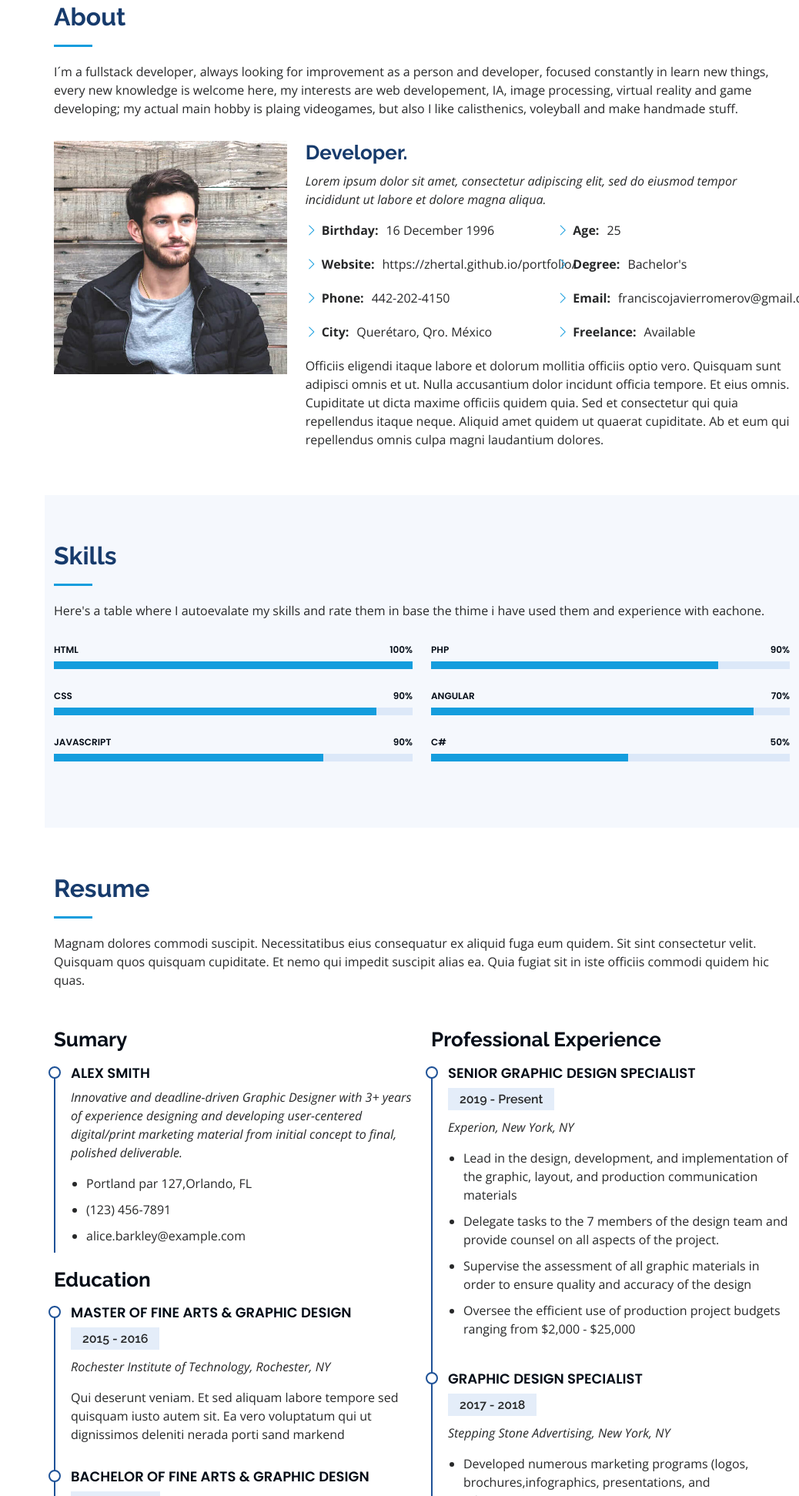
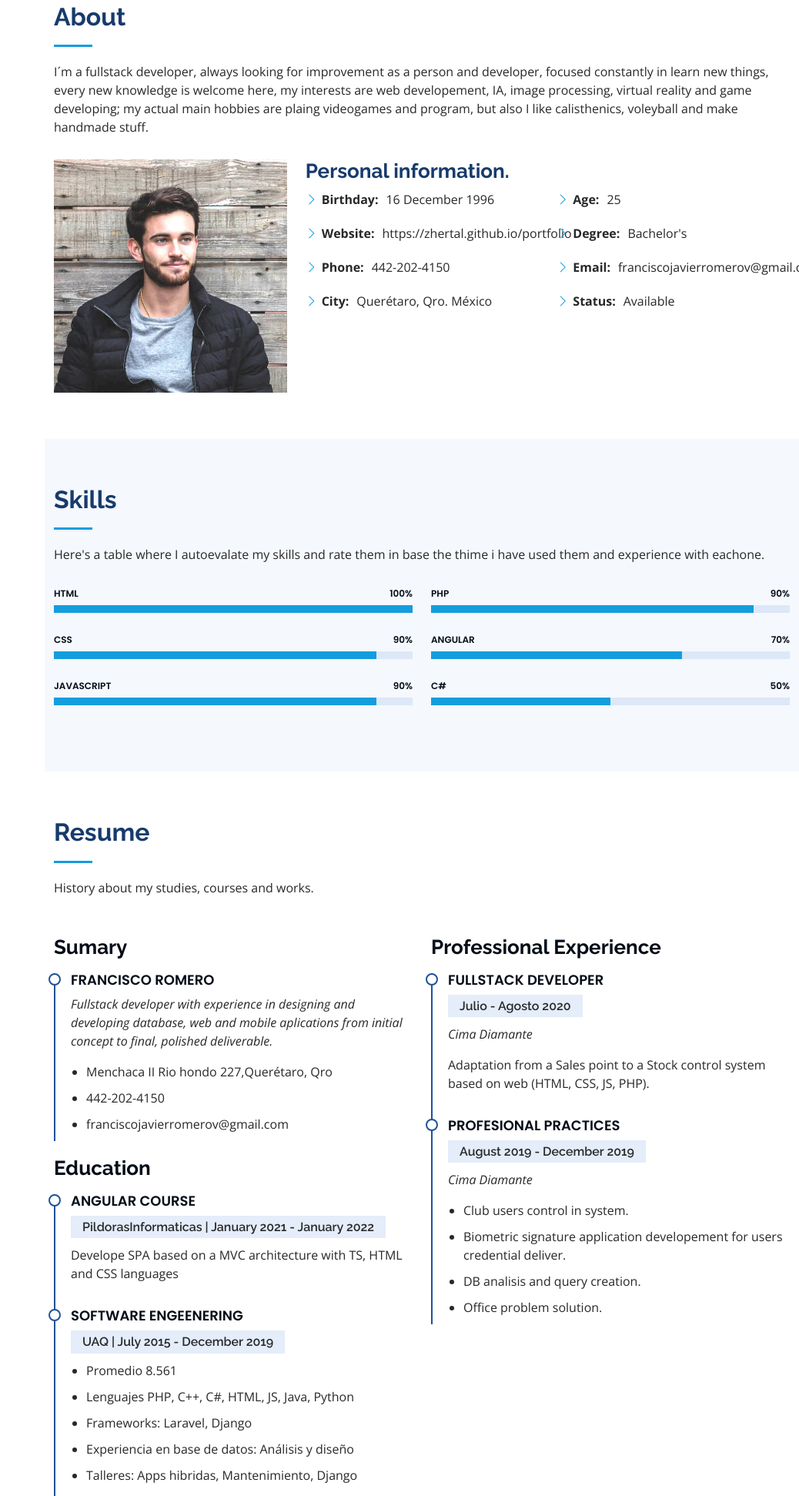
Before and after one commit to Zhertal/portfolio, a plain HTML site: page index.html in a window 1280 px wide. Shown: the part 857-2800 px from the top of the page at 77% size, without its empty margins (242-1280 px from the left). Drawn offline with nearby package versions, Linux system fonts and the light colour scheme.

Commit message:
Filling template in process

```diff
--- a/index.html
+++ b/index.html
@@ -102,7 +102,7 @@
 
         <div class="section-title">
           <h2>About</h2>
-          <p>I´m a fullstack developer, always looking for improvement as a person and developer, focused constantly in learn new things, every new knowledge is welcome here, my interests are web developement, IA, image processing, virtual reality and game developing; my actual main hobby is plaing videogames, but also I like calisthenics, voleyball and make handmade stuff.</p>
+          <p>I´m a fullstack developer, always looking for improvement as a person and developer, focused constantly in learn new things, every new knowledge is welcome here, my interests are web developement, IA, image processing, virtual reality and game developing; my actual main hobbies are plaing videogames and program, but also I like calisthenics, voleyball and make handmade stuff.</p>
         </div>
 
         <div class="row">
@@ -110,16 +110,15 @@
             <img src="assets/img/profile-img.jpg" class="img-fluid" alt="">
           </div>
           <div class="col-lg-8 pt-4 pt-lg-0 content" data-aos="fade-left">
-            <h3>Developer.</h3>
-            <p class="fst-italic">
-              Lorem ipsum dolor sit amet, consectetur adipiscing elit, sed do eiusmod tempor incididunt ut labore et dolore
-              magna aliqua.
-            </p>
+            <h3>Personal information.</h3>
+            <!--p class="fst-italic">
+              My personal information and details:
+            </p-->
             <div class="row">
               <div class="col-lg-6">
                 <ul>
                   <li><i class="bi bi-chevron-right"></i> <strong>Birthday:</strong> <span>16 December 1996</span></li>
-                  <li><i class="bi bi-chevron-right"></i> <strong>Website:</strong> <span>https://zhertal.github.io/portfolio/</span></li>
+                  <li><i class="bi bi-chevron-right"></i> <strong>Website:</strong> <span>https://zhertal.github.io/portfolio</span></li>
                   <li><i class="bi bi-chevron-right"></i> <strong>Phone:</strong> <span>442-202-4150</span></li>
                   <li><i class="bi bi-chevron-right"></i> <strong>City:</strong> <span>Querétaro, Qro. México</span></li>
                 </ul>
@@ -129,14 +128,14 @@
                   <li><i class="bi bi-chevron-right"></i> <strong>Age:</strong> <span>25</span></li>
                   <li><i class="bi bi-chevron-right"></i> <strong>Degree:</strong> <span>Bachelor's</span></li>
                   <li><i class="bi bi-chevron-right"></i> <strong>Email:</strong> <span>franciscojavierromerov@gmail.com</span></li>
-                  <li><i class="bi bi-chevron-right"></i> <strong>Freelance:</strong> <span>Available</span></li>
+                  <li><i class="bi bi-chevron-right"></i> <strong>Status:</strong> <span>Available</span></li>
                 </ul>
               </div>
             </div>
-            <p>
+            <!--p>
               Officiis eligendi itaque labore et dolorum mollitia officiis optio vero. Quisquam sunt adipisci omnis et ut. Nulla accusantium dolor incidunt officia tempore. Et eius omnis.
               Cupiditate ut dicta maxime officiis quidem quia. Sed et consectetur qui quia repellendus itaque neque. Aliquid amet quidem ut quaerat cupiditate. Ab et eum qui repellendus omnis culpa magni laudantium dolores.
-            </p>
+            </p-->
           </div>
         </div>
 
@@ -221,7 +220,7 @@
             <div class="progress">
               <span class="skill">JavaScript <i class="val">90%</i></span>
               <div class="progress-bar-wrap">
-                <div class="progress-bar" role="progressbar" aria-valuenow="75" aria-valuemin="0" aria-valuemax="100"></div>
+                <div class="progress-bar" role="progressbar" aria-valuenow="90" aria-valuemin="0" aria-valuemax="100"></div>
               </div>
             </div>
 
@@ -232,21 +231,21 @@
             <div class="progress">
               <span class="skill">PHP <i class="val">90%</i></span>
               <div class="progress-bar-wrap">
-                <div class="progress-bar" role="progressbar" aria-valuenow="80" aria-valuemin="0" aria-valuemax="100"></div>
+                <div class="progress-bar" role="progressbar" aria-valuenow="90" aria-valuemin="0" aria-valuemax="100"></div>
               </div>
             </div>
 
             <div class="progress">
               <span class="skill">Angular <i class="val">70%</i></span>
               <div class="progress-bar-wrap">
-                <div class="progress-bar" role="progressbar" aria-valuenow="90" aria-valuemin="0" aria-valuemax="100"></div>
+                <div class="progress-bar" role="progressbar" aria-valuenow="70" aria-valuemin="0" aria-valuemax="100"></div>
               </div>
             </div>
 
             <div class="progress">
               <span class="skill">C# <i class="val">50%</i></span>
               <div class="progress-bar-wrap">
-                <div class="progress-bar" role="progressbar" aria-valuenow="55" aria-valuemin="0" aria-valuemax="100"></div>
+                <div class="progress-bar" role="progressbar" aria-valuenow="50" aria-valuemin="0" aria-valuemax="100"></div>
               </div>
             </div>
 
@@ -263,58 +262,66 @@
 
         <div class="section-title">
           <h2>Resume</h2>
-          <p>Magnam dolores commodi suscipit. Necessitatibus eius consequatur ex aliquid fuga eum quidem. Sit sint consectetur velit. Quisquam quos quisquam cupiditate. Et nemo qui impedit suscipit alias ea. Quia fugiat sit in iste officiis commodi quidem hic quas.</p>
+          <p>History about my studies, courses and works.</p>
         </div>
 
         <div class="row">
           <div class="col-lg-6" data-aos="fade-up">
             <h3 class="resume-title">Sumary</h3>
             <div class="resume-item pb-0">
-              <h4>Alex Smith</h4>
-              <p><em>Innovative and deadline-driven Graphic Designer with 3+ years of experience designing and developing user-centered digital/print marketing material from initial concept to final, polished deliverable.</em></p>
+              <h4>Francisco Romero</h4>
+              <p><em>Fullstack developer with experience in designing and developing database, web and mobile aplications from initial concept to final, polished deliverable.</em></p>
               <ul>
-                <li>Portland par 127,Orlando, FL</li>
-                <li>(123) 456-7891</li>
-                <li>alice.barkley@example.com</li>
+                <li>Menchaca II Rio hondo 227,Querétaro, Qro</li>
+                <li>442-202-4150</li>
+                <li>franciscojavierromerov@gmail.com</li>
               </ul>
             </div>
 
             <h3 class="resume-title">Education</h3>
             <div class="resume-item">
-              <h4>Master of Fine Arts &amp; Graphic Design</h4>
-              <h5>2015 - 2016</h5>
-              <p><em>Rochester Institute of Technology, Rochester, NY</em></p>
-              <p>Qui deserunt veniam. Et sed aliquam labore tempore sed quisquam iusto autem sit. Ea vero voluptatum qui ut dignissimos deleniti nerada porti sand markend</p>
+              <h4>Angular course</h4>
+              <h5>PildorasInformaticas | January 2021 - January 2022</h5>
+              <p>Develope SPA based on a MVC architecture with TS, HTML and CSS languages</p>
             </div>
             <div class="resume-item">
-              <h4>Bachelor of Fine Arts &amp; Graphic Design</h4>
-              <h5>2010 - 2014</h5>
-              <p><em>Rochester Institute of Technology, Rochester, NY</em></p>
-              <p>Quia nobis sequi est occaecati aut. Repudiandae et iusto quae reiciendis et quis Eius vel ratione eius unde vitae rerum voluptates asperiores voluptatem Earum molestiae consequatur neque etlon sader mart dila</p>
+              <h4>Software engeenering</h4>
+              <h5>UAQ | July 2015 - December 2019</h5>
+              <ul>
+                <li>Promedio 8.561</li>
+                <li>Lenguajes PHP, C++, C#, HTML, JS, Java, Python</li>
+                <li>Frameworks: Laravel, Django</li>
+                <li>Experiencia en base de datos: Análisis y diseño</li>
+                <li>Talleres: Apps hibridas, Mantenimiento, Django</li>
+                <li>3 de 5 etapas Concurso de Conocimientos Universitarios UAQ 2019</li>
+              </ul>
+            </div>
+            <div class="resume-item">
+              <h4>High school degree</h4>
+              <h5>UAQ | July 2012 - June</h5>
+              <ul>
+                <li>Promedio 8.279</li>
+                <li>Taller de Robótica básica</li>
+              </ul>
             </div>
           </div>
           <div class="col-lg-6" data-aos="fade-up" data-aos-delay="100">
             <h3 class="resume-title">Professional Experience</h3>
             <div class="resume-item">
-              <h4>Senior graphic design specialist</h4>
-              <h5>2019 - Present</h5>
-              <p><em>Experion, New York, NY </em></p>
-              <ul>
-                <li>Lead in the design, development, and implementation of the graphic, layout, and production communication materials</li>
-                <li>Delegate tasks to the 7 members of the design team and provide counsel on all aspects of the project. </li>
-                <li>Supervise the assessment of all graphic materials in order to ensure quality and accuracy of the design</li>
-                <li>Oversee the efficient use of production project budgets ranging from $2,000 - $25,000</li>
-              </ul>
+              <h4>Fullstack Developer</h4>
+              <h5>Julio - Agosto 2020</h5>
+              <p><em>Cima Diamante</em></p>
+              <p>Adaptation from a Sales point to a Stock control system based on web (HTML, CSS, JS, PHP).</p>
             </div>
             <div class="resume-item">
-              <h4>Graphic design specialist</h4>
-              <h5>2017 - 2018</h5>
-              <p><em>Stepping Stone Advertising, New York, NY</em></p>
+              <h4>Profesional practices</h4>
+              <h5>August 2019 - December 2019</h5>
+              <p><em>Cima Diamante</em></p>
               <ul>
-                <li>Developed numerous marketing programs (logos, brochures,infographics, presentations, and advertisements).</li>
-                <li>Managed up to 5 projects or tasks at a given time while under pressure</li>
-                <li>Recommended and consulted with clients on the most appropriate graphic design</li>
-                <li>Created 4+ design presentations and proposals a month for clients and account managers</li>
+                <li>Club users control in system.</li>
+                <li>Biometric signature application developement for users credential deliver.</li>
+                <li>DB analisis and query creation.</li>
+                <li>Office problem solution.</li>
               </ul>
             </div>
           </div>
@@ -329,33 +336,33 @@
 
         <div class="section-title">
           <h2>Portfolio</h2>
-          <p>Magnam dolores commodi suscipit. Necessitatibus eius consequatur ex aliquid fuga eum quidem. Sit sint consectetur velit. Quisquam quos quisquam cupiditate. Et nemo qui impedit suscipit alias ea. Quia fugiat sit in iste officiis commodi quidem hic quas.</p>
+          <p>Every project that I have done and proud when i finished it.</p>
         </div>
 
         <div class="row" data-aos="fade-up">
           <div class="col-lg-12 d-flex justify-content-center">
             <ul id="portfolio-flters">
               <li data-filter="*" class="filter-active">All</li>
-              <li data-filter=".filter-app">App</li>
-              <li data-filter=".filter-card">Card</li>
               <li data-filter=".filter-web">Web</li>
+              <!--li data-filter=".filter-desktop">Desktop</li-->
+              <li data-filter=".filter-mobile">Mobile</li>
             </ul>
           </div>
         </div>
 
         <div class="row portfolio-container" data-aos="fade-up" data-aos-delay="100">
 
-          <div class="col-lg-4 col-md-6 portfolio-item filter-app">
+          <div class="col-lg-4 col-md-6 portfolio-item filter-web">
             <div class="portfolio-wrap">
-              <img src="assets/img/portfolio/portfolio-1.jpg" class="img-fluid" alt="">
+              <img src="assets/img/portfolio/RnM-api-test.jpg" class="img-fluid" alt="">
               <div class="portfolio-links">
-                <a href="assets/img/portfolio/portfolio-1.jpg" data-gallery="portfolioGallery" class="portfolio-lightbox" title="App 1"><i class="bx bx-plus"></i></a>
-                <a href="portfolio-details.html" title="More Details"><i class="bx bx-link"></i></a>
+                <a href="https://dataware-challenge.herokuapp.com/" data-gallery="portfolioGallery" class="portfolio-lightbox" title="App 1"><i class="bx bx-plus"></i></a>
+                <a href="https://github.com/Zhertal/datawareChallenge" title="More Details"><i class="bx bx-link"></i></a>
               </div>
             </div>
           </div>
 
-          <div class="col-lg-4 col-md-6 portfolio-item filter-web">
+          <!--div class="col-lg-4 col-md-6 portfolio-item filter-web">
             <div class="portfolio-wrap">
               <img src="assets/img/portfolio/portfolio-2.jpg" class="img-fluid" alt="">
               <div class="portfolio-links">
@@ -363,9 +370,9 @@
                 <a href="portfolio-details.html" title="More Details"><i class="bx bx-link"></i></a>
               </div>
             </div>
-          </div>
+          </div-->
 
-          <div class="col-lg-4 col-md-6 portfolio-item filter-app">
+          <!--div class="col-lg-4 col-md-6 portfolio-item filter-app">
             <div class="portfolio-wrap">
               <img src="assets/img/portfolio/portfolio-3.jpg" class="img-fluid" alt="">
               <div class="portfolio-links">
@@ -373,9 +380,9 @@
                 <a href="portfolio-details.html" title="More Details"><i class="bx bx-link"></i></a>
               </div>
             </div>
-          </div>
+          </div-->
 
-          <div class="col-lg-4 col-md-6 portfolio-item filter-card">
+          <!--div class="col-lg-4 col-md-6 portfolio-item filter-card">
             <div class="portfolio-wrap">
               <img src="assets/img/portfolio/portfolio-4.jpg" class="img-fluid" alt="">
               <div class="portfolio-links">
@@ -383,9 +390,9 @@
                 <a href="portfolio-details.html" title="More Details"><i class="bx bx-link"></i></a>
               </div>
             </div>
-          </div>
+          </div-->
 
-          <div class="col-lg-4 col-md-6 portfolio-item filter-web">
+          <!--div class="col-lg-4 col-md-6 portfolio-item filter-web">
             <div class="portfolio-wrap">
               <img src="assets/img/portfolio/portfolio-5.jpg" class="img-fluid" alt="">
               <div class="portfolio-links">
@@ -393,9 +400,9 @@
                 <a href="portfolio-details.html" title="More Details"><i class="bx bx-link"></i></a>
               </div>
             </div>
-          </div>
+          </div-->
 
-          <div class="col-lg-4 col-md-6 portfolio-item filter-app">
+          <!--div class="col-lg-4 col-md-6 portfolio-item filter-app">
             <div class="portfolio-wrap">
               <img src="assets/img/portfolio/portfolio-6.jpg" class="img-fluid" alt="">
               <div class="portfolio-links">
@@ -403,9 +410,9 @@
                 <a href="portfolio-details.html" title="More Details"><i class="bx bx-link"></i></a>
               </div>
             </div>
-          </div>
+          </div-->
 
-          <div class="col-lg-4 col-md-6 portfolio-item filter-card">
+          <!--div class="col-lg-4 col-md-6 portfolio-item filter-card">
             <div class="portfolio-wrap">
               <img src="assets/img/portfolio/portfolio-7.jpg" class="img-fluid" alt="">
               <div class="portfolio-links">
@@ -413,9 +420,9 @@
                 <a href="portfolio-details.html" title="More Details"><i class="bx bx-link"></i></a>
               </div>
             </div>
-          </div>
+          </div-->
 
-          <div class="col-lg-4 col-md-6 portfolio-item filter-card">
+          <!--div class="col-lg-4 col-md-6 portfolio-item filter-card">
             <div class="portfolio-wrap">
               <img src="assets/img/portfolio/portfolio-8.jpg" class="img-fluid" alt="">
               <div class="portfolio-links">
@@ -423,9 +430,9 @@
                 <a href="portfolio-details.html" title="More Details"><i class="bx bx-link"></i></a>
               </div>
             </div>
-          </div>
+          </div-->
 
-          <div class="col-lg-4 col-md-6 portfolio-item filter-web">
+          <!--div class="col-lg-4 col-md-6 portfolio-item filter-web">
             <div class="portfolio-wrap">
               <img src="assets/img/portfolio/portfolio-9.jpg" class="img-fluid" alt="">
               <div class="portfolio-links">
@@ -433,7 +440,7 @@
                 <a href="portfolio-details.html" title="More Details"><i class="bx bx-link"></i></a>
               </div>
             </div>
-          </div>
+          </div-->
 
         </div>
 
```
Also changed, not shown: portfolio-details.html (+0 -7 lines), assets/img/github-icon.png (added), assets/img/portfolio/RnM-api-test.jpg (added), assets/img/portfolio/portfolio-1.jpg (deleted).
